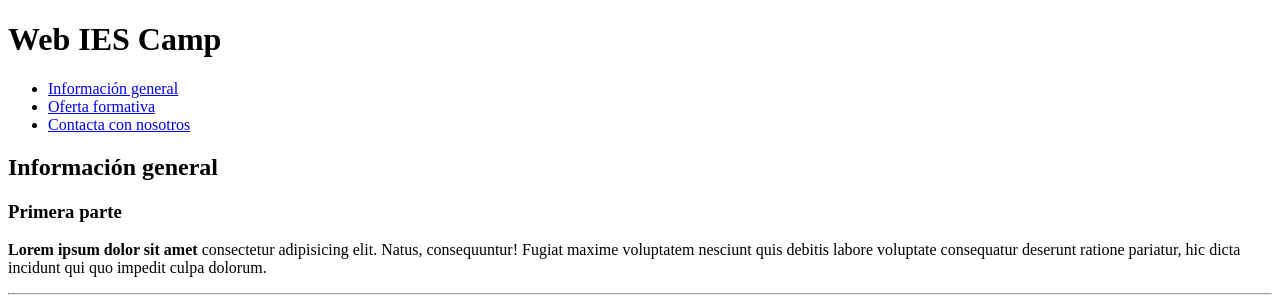
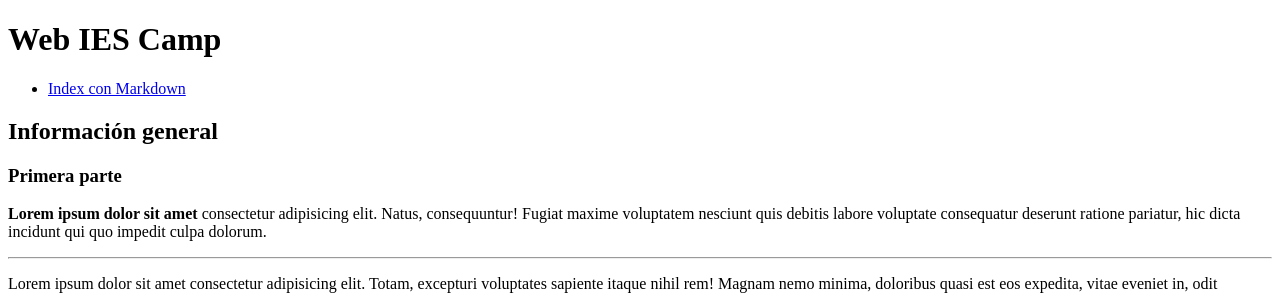
Before and after one commit to soosuntastic/Proyecto-intermodular, a plain HTML site: page index.html in a window 1280 px wide. Shown: the top 295 px of the page. Drawn offline with Linux system fonts and the light colour scheme.

Commit message:
Update index.html
markdown añadido

```diff
--- a/index.html
+++ b/index.html
@@ -10,9 +10,7 @@
     </header>
     <nav>
         <ul>
-            <li><a href="index.html">Información general</a></li>
-            <li><a href="oferta-formativa.html">Oferta formativa</a></li>
-            <li><a href="contacta.html">Contacta con nosotros</a></li>
+            <li><a href="https://github.com/soosuntastic/Proyecto-intermodular/edit/main/index.md">Index con Markdown</a></li>
         </ul>
     </nav>
     <main>
```
